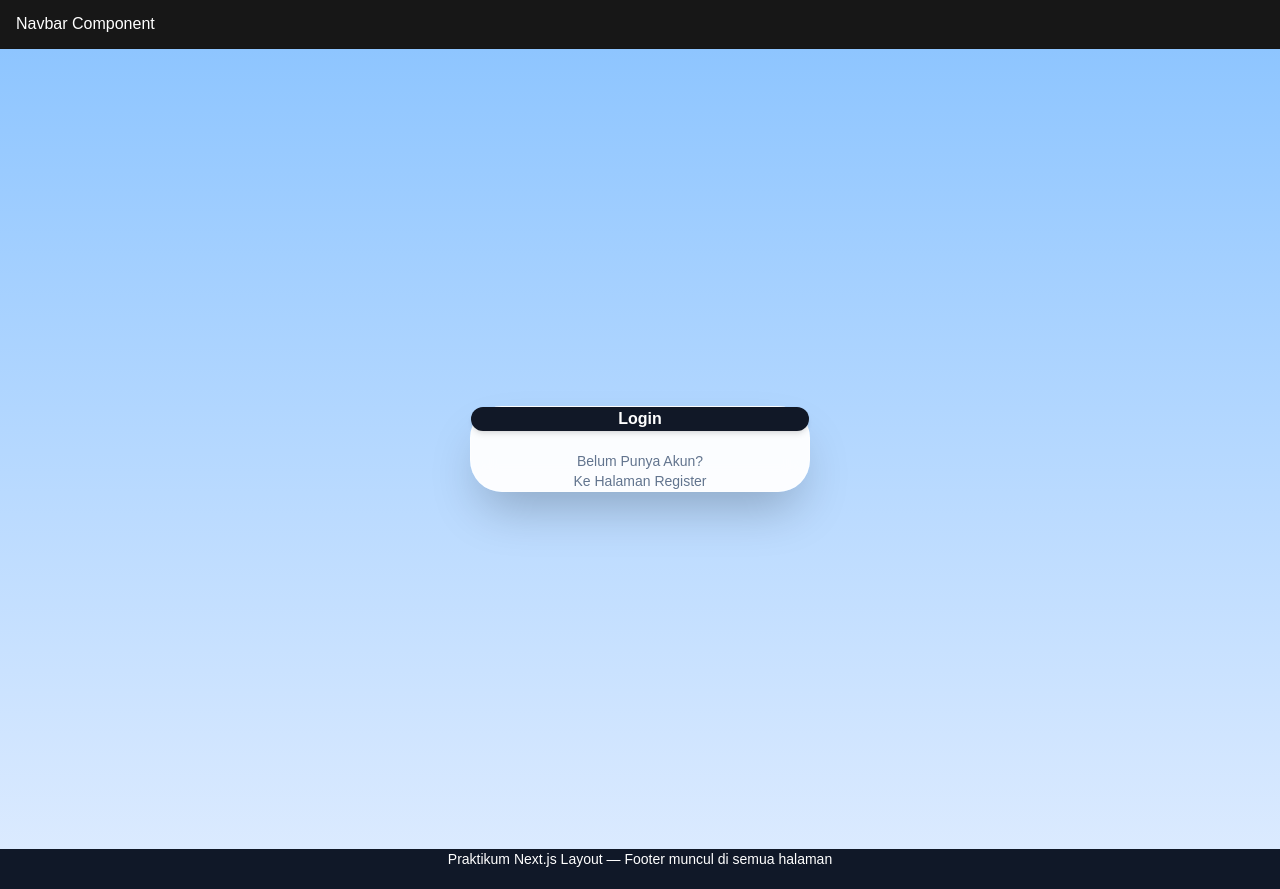
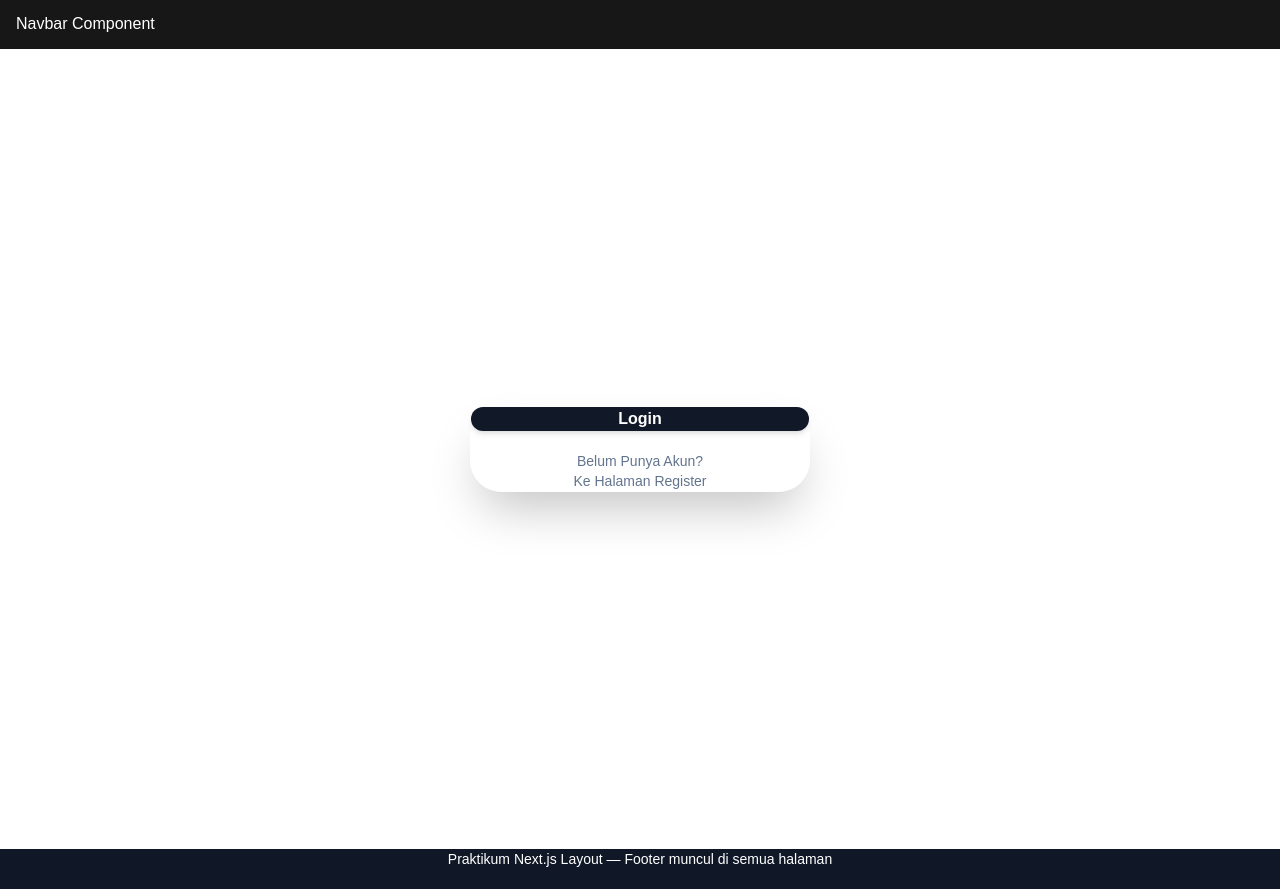
Before and after one commit to Dimas0824/PemrogramanFramework, a Next.js app in the folder nextJS/: page /auth/login in a window 1280 px wide. Built offline with nearby package versions, Linux system fonts and the light colour scheme.

Commit message:
feat: refactor Navbar and HalamanLogin styles with CSS modules

```diff
--- a/nextJS/src/components/layouts/navbar/index.tsx
+++ b/nextJS/src/components/layouts/navbar/index.tsx
@@ -1,7 +1,8 @@
+import styles from './navbar.module.css';
 
 const Navbar = () => {
     return (
-        <div className="Navbar" >
+        <div className={styles.Navbar} >
             Navbar Component
         </div>
     )
--- /dev/null
+++ b/nextJS/src/components/layouts/navbar/navbar.module.css
@@ -0,0 +1,9 @@
+.Navbar {
+  display: block;
+  padding: 0.75rem 1rem;
+  background-color: #171717;
+  color: #fff;
+  border-bottom: 1px solid rgba(0,0,0,0.08);
+}
+
+.Navbar a { color: inherit; }
--- /dev/null
+++ b/nextJS/src/pages/auth/login.module.css
@@ -0,0 +1,7 @@
+.login{
+    display: flex;
+    flex-direction: column;
+    align-items: center;
+    justify-content: center;
+    height: 100vh;
+}
--- a/nextJS/src/pages/auth/login.tsx
+++ b/nextJS/src/pages/auth/login.tsx
@@ -1,5 +1,6 @@
 import Link from "next/link";
 import { useRouter } from "next/router";
+import styles from "./login.module.css";
 
 const HalamanLogin = () => {
     const { push } = useRouter();
@@ -10,7 +11,7 @@ const HalamanLogin = () => {
     }
 
     return (
-        <div className="flex flex-col items-center justify-center min-h-screen bg-linear-to-b from-blue-300 to-blue-100 p-6">
+        <div className={`${styles.login}`}>
             <div className="bg-white/95 backdrop-blur-md px-8 py-10 rounded-[32px] shadow-2xl w-full max-w-[340px] flex flex-col items-center gap-8 border border-white/40">
                 <div className="w-full flex flex-col gap-5 px-2">
                     <button
--- a/nextJS/src/styles/globals.css
+++ b/nextJS/src/styles/globals.css
@@ -42,16 +42,6 @@ a {
   text-decoration: none;
 }
 
-.Navbar {
-  display: block;
-  padding: 0.75rem 1rem;
-  background-color: #171717;
-  color: #fff;
-  border-bottom: 1px solid rgba(0,0,0,0.08);
-}
-
-.Navbar a { color: inherit; }
-
 .AppFooter {
   background: #171717;
   color: #fff;
```
